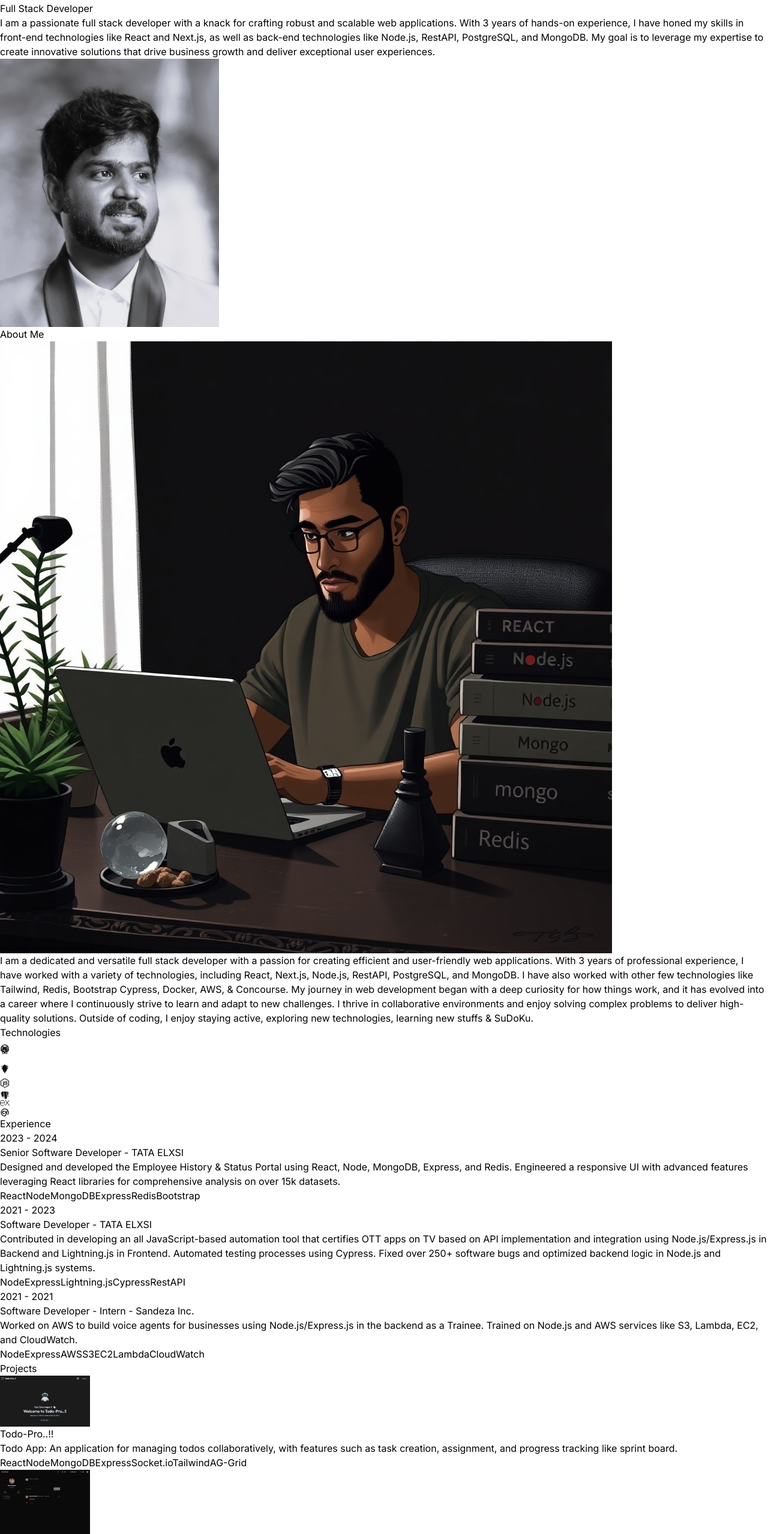
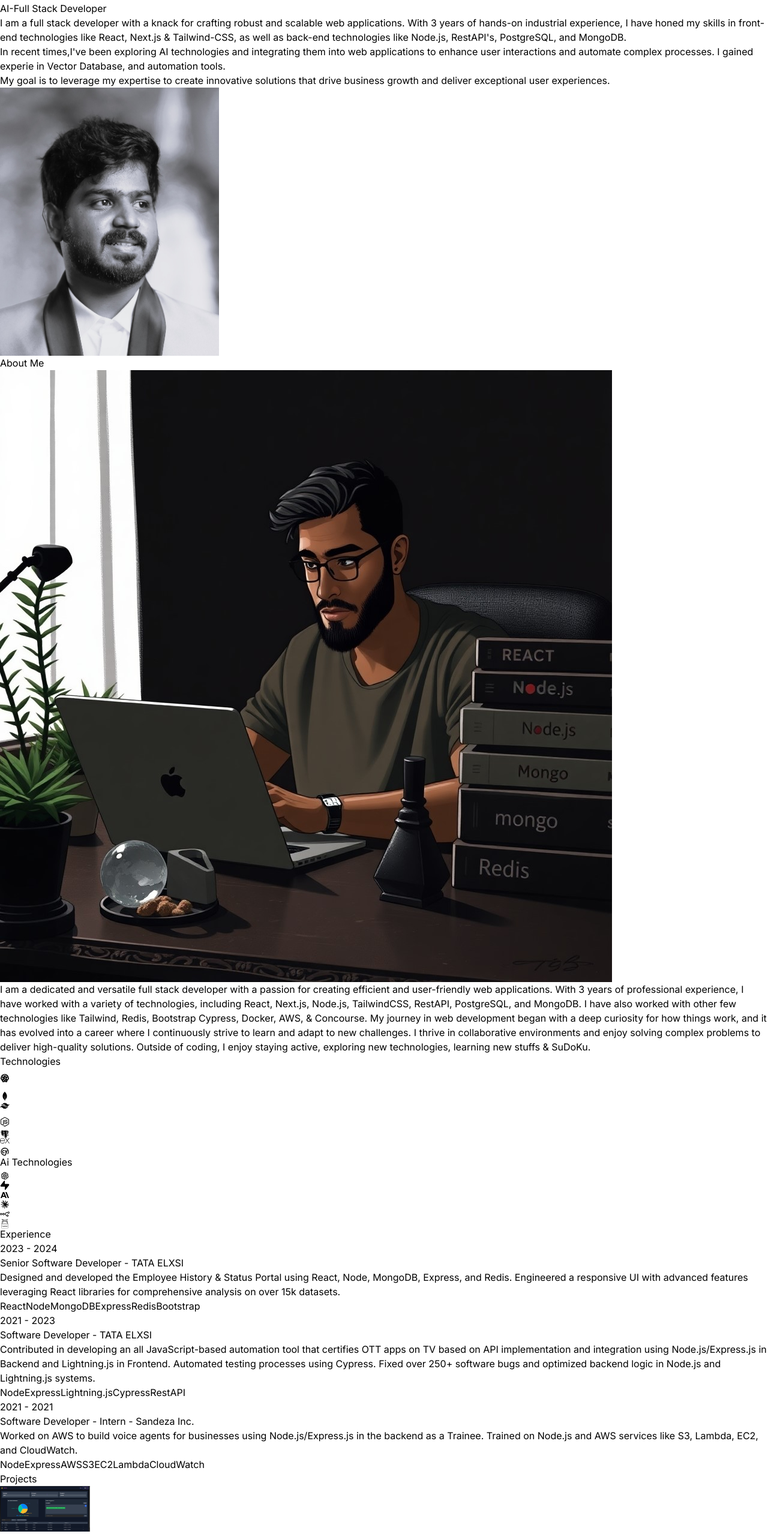
Before and after one commit to the-niresh/Niresh-portfolio, a React (Vite) app: page / in a window 1280 px wide. Shown: the part 180-2737 px from the top of the page at 60% size. Built offline with nearby package versions, Linux system fonts and the light colour scheme.

Commit message:
AI project added

```diff
--- a/src/App.jsx
+++ b/src/App.jsx
@@ -1,8 +1,8 @@
-import React from 'react'
 import Navbar from './components/Navbar'
 import Hero from './components/Hero'
 import About from './components/About'
 import Technologies from './components/Technologies'
+import AiTechnologies from './components/AiTechnologies'
 import Experience from './components/Experience'
 import Projects from './components/Projects'
 import Contact from './components/Contact'
@@ -19,6 +19,7 @@
         <Hero />
         <About />
         <Technologies />
+        <AiTechnologies />
         <Experience />
         <Projects />
         <Contact />
--- /dev/null
+++ b/src/components/AiTechnologies.jsx
@@ -0,0 +1,86 @@
+
+import { motion } from "framer-motion"
+import { AiOutlineOpenAI } from "react-icons/ai";
+import { RiSupabaseFill } from "react-icons/ri";
+import { RiAnthropicFill } from "react-icons/ri";
+// import { ri/RiClaudeFill } from "react-icons/ri";
+import { RiClaudeFill } from "react-icons/ri";
+import { SiN8N } from "react-icons/si";
+import { SiPuppeteer } from "react-icons/si";
+
+const iconVariants = (duration) => ({
+    initial: { y: -10 },
+    animate: {
+        y: [10, -10],
+        transition: {
+            duration: duration,
+            ease: "linear",
+            repeat: Infinity,
+            repeatType: "reverse"
+        }
+    }
+})
+
+const AiTechnologies = () => {
+    return (
+        <div className="border-b border-neutral-800 pb-24">
+            <motion.h2
+                whileInView={{ opacity: 1, y: 0 }}
+                initial={{ opacity: 0, y: -100 }}
+                transition={{ duration: 1.5 }}
+                className="my-20 text-center text-4xl">Ai Technologies</motion.h2>
+            <motion.div
+                whileInView={{ opacity: 1, x: 0 }}
+                initial={{ opacity: 0, x: -100 }}
+                transition={{ duration: 2 }}
+                className="flex flex-wrap items-center justify-center gap-4">
+
+                <motion.div
+                    variants={iconVariants(1.7)}
+                    initial="initial"
+                    animate="animate" className="rounded-2xl border-4 border-neutral-800 p-4">
+                    <AiOutlineOpenAI className="text-7xl text-teal-500" />
+                </motion.div>
+                {/* <motion.div
+                    variants={iconVariants(1.7)}
+                    initial="initial"
+                    animate="animate" className="rounded-2xl border-4 border-neutral-800 p-4">
+                    <RiClaudeFill className="text-7xl text-blue-500" />
+                </motion.div> */}
+                <motion.div
+                    variants={iconVariants(1.7)}
+                    initial="initial"
+                    animate="animate" className="rounded-2xl border-4 border-neutral-800 p-4">
+                    <RiSupabaseFill className="text-7xl text-emerald-500" />
+                </motion.div>
+                <motion.div
+                    variants={iconVariants(1.7)}
+                    initial="initial"
+                    animate="animate" className="rounded-2xl border-4 border-neutral-800 p-4">
+                    <RiAnthropicFill className="text-7xl text-gray-400" />
+                </motion.div>
+                <motion.div
+                    variants={iconVariants(1.7)}
+                    initial="initial"
+                    animate="animate" className="rounded-2xl border-4 border-neutral-800 p-4">
+                    <RiClaudeFill className="text-7xl text-orange-600" />
+                </motion.div>
+                <motion.div
+                    variants={iconVariants(1.7)}
+                    initial="initial"
+                    animate="animate" className="rounded-2xl border-4 border-neutral-800 p-4">
+                    <SiN8N className="text-7xl text-pink-600" />
+                </motion.div>
+                <motion.div
+                    variants={iconVariants(1.7)}
+                    initial="initial"
+                    animate="animate" className="rounded-2xl border-4 border-neutral-800 p-4">
+                    <SiPuppeteer className="text-7xl text-green-400" />
+                </motion.div>
+
+            </motion.div>
+        </div>
+    )
+}
+
+export default AiTechnologies
--- a/src/components/Hero.jsx
+++ b/src/components/Hero.jsx
@@ -1,4 +1,4 @@
-import { NAME, HERO_CONTENT } from "../constants"
+import { NAME, HERO_CONTENT_1, HERO_CONTENT_2,HERO_CONTENT_3 } from "../constants"
 import profilePic from "../assets/NireshProfile.png"
 import { motion } from "framer-motion"
 
@@ -26,14 +26,28 @@
                             initial="hidden"
                             animate="visible"
                             className="bg-gradient-to-r from-pink-300 via-slate-100 to-purple-500 bg-clip-text text-3xl tracking-tighter text-transparent">
-                            Full Stack Developer
+                            AI-Full Stack Developer
                         </motion.span>
                         <motion.p
                             variants={container(1)}
                             initial="hidden"
                             animate="visible"
-                            className="my-2 max-w-xl py-6 font-light tracking-tighter">
-                            {HERO_CONTENT}
+                            className="my-2 max-w-xl py-3 font-light tracking-tighter">
+                            {HERO_CONTENT_1}
+                        </motion.p>
+                        <motion.p
+                            variants={container(1)}
+                            initial="hidden"
+                            animate="visible"
+                            className="my-2 max-w-xl py-3 font-light tracking-tighter">
+                            {HERO_CONTENT_2}
+                        </motion.p>
+                        <motion.p
+                            variants={container(1)}
+                            initial="hidden"
+                            animate="visible"
+                            className="my-2 max-w-xl py-3 font-light tracking-tighter">
+                            {HERO_CONTENT_3}
                         </motion.p>
                     </div>
                 </div>
--- a/src/components/Technologies.jsx
+++ b/src/components/Technologies.jsx
@@ -3,6 +3,7 @@
 import { SiMongodb } from "react-icons/si";
 import { DiRedis } from "react-icons/di";
 import { FaNodeJs } from "react-icons/fa";
+import { RiTailwindCssFill } from "react-icons/ri";
 import { BiLogoPostgresql } from "react-icons/bi";
 import { SiExpress } from "react-icons/si";
 import { TbBrandCypress } from "react-icons/tb";
@@ -56,6 +57,13 @@
                     <SiMongodb className="text-7xl text-green-500" />
                 </motion.div>
                 <motion.div
+                    variants={iconVariants(1)}
+                    initial="initial"
+                    animate="animate"
+                    className="rounded-2xl border-4 border-neutral-800 p-4">
+                    <RiTailwindCssFill className="text-7xl text-blue-500" />
+                </motion.div>
+                <motion.div
                     variants={iconVariants(0)}
                     initial="initial"
                     animate="animate"
--- a/src/constants/index.js
+++ b/src/constants/index.js
@@ -1,5 +1,7 @@
 import socially from "../assets/projects/project-1.jpg";
 import project2 from "../assets/projects/project-2.jpg";
+import aitodopro from "../assets/projects/aitodopro.png";
+import wiseadvicesai from "../assets/projects/wiseadvicesai.jpg";
 import Xclone from "../assets/projects/X-clone.png";
 import Netflix from "../assets/projects/Netflix.png";
 
@@ -14,10 +16,15 @@
 export const NETFLIX_CLONE_URL = "https://netflix-clone-kqqz.onrender.com/"
 export const SOCIALLY_CLONE_URL = "https://nextjs-socially-one.vercel.app/"
 export const TODO_PRO_URL = "https://todo-render-ooo8.onrender.com/"
+export const AI_TODO_PRO_URL = "https://todo-pro-iota.vercel.app/"
+export const WISEADVICES_AI_URL = "https://wiseadvices-ai.vercel.app/"
 
-export const HERO_CONTENT = `I am a passionate full stack developer with a knack for crafting robust and scalable web applications. With 3 years of hands-on experience, I have honed my skills in front-end technologies like React and Next.js, as well as back-end technologies like Node.js, RestAPI, PostgreSQL, and MongoDB. My goal is to leverage my expertise to create innovative solutions that drive business growth and deliver exceptional user experiences.`;
+export const HERO_CONTENT_1 = `I am a full stack developer with a knack for crafting robust and scalable web applications. With 3 years of hands-on industrial experience, I have honed my skills in front-end technologies like React, Next.js & Tailwind-CSS, as well as back-end technologies like Node.js, RestAPI's, PostgreSQL, and MongoDB.`;
 
-export const ABOUT_TEXT = `I am a dedicated and versatile full stack developer with a passion for creating efficient and user-friendly web applications. With 3 years of professional experience, I have worked with a variety of technologies, including React, Next.js, Node.js, RestAPI, PostgreSQL, and MongoDB. I have also worked with other few technologies like Tailwind, Redis, Bootstrap Cypress, Docker, AWS, & Concourse. My journey in web development began with a deep curiosity for how things work, and it has evolved into a career where I continuously strive to learn and adapt to new challenges. I thrive in collaborative environments and enjoy solving complex problems to deliver high-quality solutions. Outside of coding, I enjoy staying active, exploring new technologies, learning new stuffs & SuDoKu.`;
+export const HERO_CONTENT_2 = ` In recent times,I've been exploring AI technologies and integrating them into web applications to enhance user interactions and automate complex processes. I gained experie in Vector Database, and automation tools.`
+export const HERO_CONTENT_3 = ` My goal is to leverage my expertise to create innovative solutions that drive business growth and deliver exceptional user experiences.`
+
+export const ABOUT_TEXT = `I am a dedicated and versatile full stack developer with a passion for creating efficient and user-friendly web applications. With 3 years of professional experience, I have worked with a variety of technologies, including React, Next.js, Node.js, TailwindCSS, RestAPI, PostgreSQL, and MongoDB. I have also worked with other few technologies like Tailwind, Redis, Bootstrap Cypress, Docker, AWS, & Concourse. My journey in web development began with a deep curiosity for how things work, and it has evolved into a career where I continuously strive to learn and adapt to new challenges. I thrive in collaborative environments and enjoy solving complex problems to deliver high-quality solutions. Outside of coding, I enjoy staying active, exploring new technologies, learning new stuffs & SuDoKu.`;
 
 export const EXPERIENCES = [
   {
@@ -45,6 +52,22 @@
 
 export const PROJECTS = [
 
+  {
+    title: "AI-Todo-Pro",
+    image: aitodopro,
+    url: AI_TODO_PRO_URL,
+    description:
+      "AI Powered Todo list app that allows users to create, manage, and organize tasks collaboratively. It utilizes AI to suggest ideas to fragment the todo list based on user input and provides real-time updates on task progress.",
+    technologies: ["Next.js", "Supabase", "OpenAi-API", "OAuth", "GCP", "Tailwind", "Shadcn-UI"],
+  },
+  {
+    title: "WiseAdvices-AI",
+    image: wiseadvicesai,
+    url: WISEADVICES_AI_URL,
+    description:
+      "AI Powered App, Advices you with the best possible way and best practices on respective topics.",
+    technologies: ["Next.js", "Supabase", "Clerk", "OpenAi-API", "Anthropic-API", "Tailwind", "Shadcn-UI"],
+  },
   {
     title: "Todo-Pro..!!",
     image: project2,
@@ -81,5 +104,5 @@
 export const CONTACT = {
   address: "12/155-1, Mohan Nagar, Salem-30",
   phoneNo: "+91 9488186900",
-  email: "nireshine@gmail.com",
+  email: "niresh@yeahscene.com",
 };
```
Also changed, not shown: src/assets/projects/aitodopro.png (added), src/assets/projects/wiseadvicesai.jpg (added).
